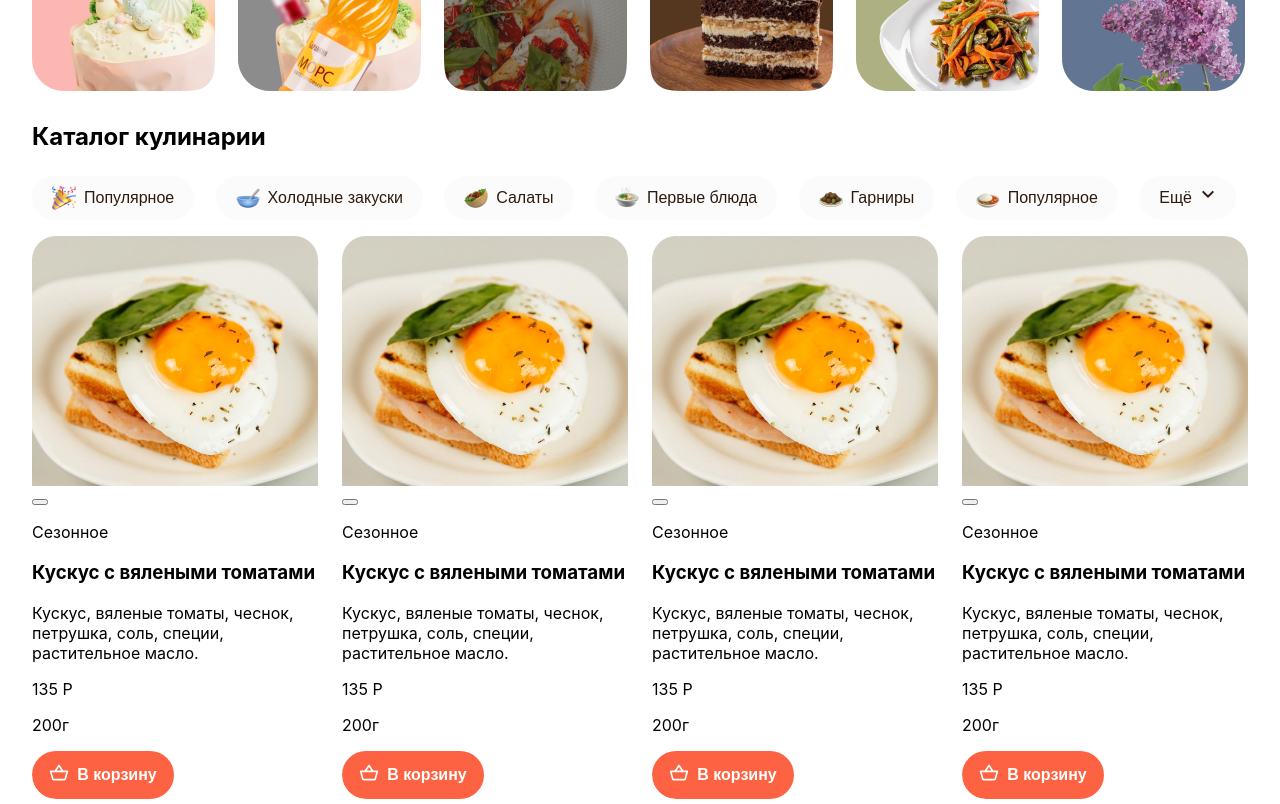
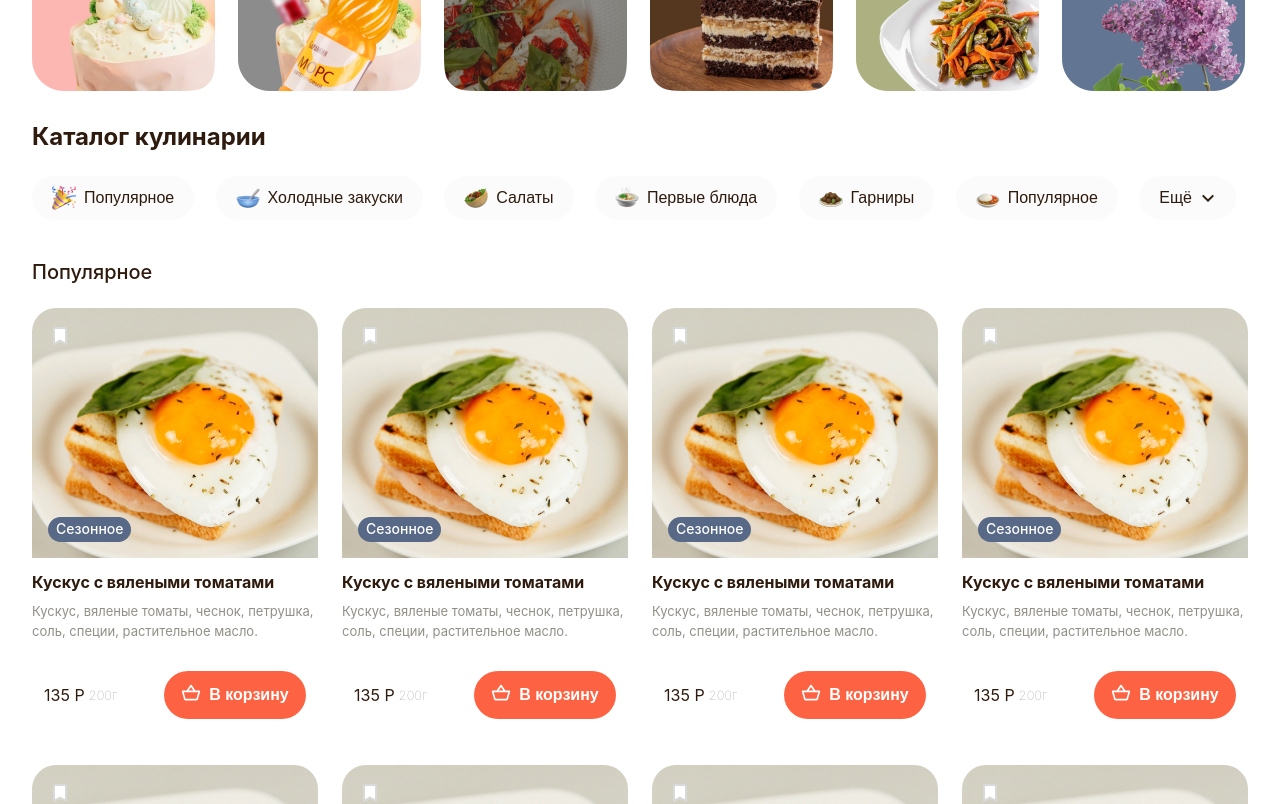
Before and after one commit to RomanAnurov/food-service, a React (Create React App) app: page /#/ in a window 1280 px wide. Shown: the part 300-1104 px from the top of the page. Built offline with nearby package versions, Linux system fonts and the light colour scheme.

Commit message:
fix Card css

```diff
--- a/src/components/Button/Button.scss
+++ b/src/components/Button/Button.scss
@@ -33,6 +33,7 @@
     border-radius: 24px;
     padding: 10px 20px;
     margin-right: 12px;
+    align-items: center;
     &:hover {
       box-shadow: 2px 2px 10px 0px #6363631A;
 
--- a/src/components/Card/Card.js
+++ b/src/components/Card/Card.js
@@ -1,33 +1,29 @@
 import React from "react";
-
+import { useState, useEffect } from "react";
 import "./Card.scss";
 
 import Button from "../Button/Button";
 
 import basketIcon from "../../images/BasketIconWhiteSvg.svg";
 
-
-
 function Card(props) {
-
   const { card } = props;
 
-
-
-   let isFavorites = "false";
+  const [isFavorites, setIsFavorites] = useState(false);
 
   const cardFavoritesButtonClassName = `card__like ${
     isFavorites && "card__like_active"
   }`;
 
   function handleFavoritesCard() {
-    if (!isFavorites) return isFavorites;
+    if (!isFavorites) {
+      setIsFavorites(true);
+    } else {
+      setIsFavorites(false);
+    }
   }
 
-
   return (
-
-
     <div className="card">
       <div className="card__container-image">
         <img className="card__image" src={card.link} alt={card.title} />
@@ -42,7 +38,7 @@ function Card(props) {
             card.stikerFon === "procenty"
               ? "card__stiker_skidka"
               : card.stikerFon === "novinka"
-              ? "card__stiker_skidka"
+              ? "card__stiker_novinka"
               : ""
           }`}
         >
@@ -51,19 +47,13 @@ function Card(props) {
       </div>
       <h3 className="card__title">{card.title}</h3>
       <p className="card__discription">{card.discription}</p>
+      <div className="card__info">
       <p className="card__price">{card.price}</p>
       <p className="card__massa">{card.massa}</p>
-      <Button isBasket="true" text="В корзину" src={basketIcon}/>
+      <Button isBasket="true" text="В корзину" src={basketIcon} />
+      </div>
     </div>
-  )
-
-
+  );
 }
 
 export default Card;
-/*return (
-  <div className="gallery__card" key={index}>
-      {imgEl}
-
-  </div>
-)*/
--- a/src/components/Card/Card.scss
+++ b/src/components/Card/Card.scss
@@ -3,14 +3,121 @@
   border-radius: 24px;
   overflow: hidden;
 
+  &__container-image {
+    position: relative;
+
+  }
+
   &__image {
 
     box-sizing: border-box;
-  width: 286px;
-  width: 100%;
-  height: 250px;
-  object-fit: cover;
+    width: 286px;
+    width: 100%;
+    height: 250px;
+    object-fit: cover;
+    cursor: pointer;
+    display: block;
+  }
+
+&__like {
+  border: none;
+  position: absolute;
+  width: 24px;
+  height: 24px;
+  top: 16px;
+  left: 16px;
+  background: url(../../images/FavouritesIconGray.svg);
   cursor: pointer;
-  display: block;
+  object-fit: contain;
+  background-repeat: no-repeat;
+  background-position: center;
+
+
+  &_active {
+    background: url(../../images/StarIconRed.svg);
+
   }
+
 }
+
+&__stiker {
+  position: absolute;
+  bottom: 16px;
+  left: 16px;
+  border-radius: 16px;
+  background-color:
+  #576987;
+  display: flex;
+  padding: 4px 8px;
+  box-sizing: border-box;
+  &_skidka {
+
+  }
+
+  &_novinka{
+
+  }
+
+}
+
+&__stiker-text {
+  font-size: 14px;
+  line-height: 1.2;
+  font-weight: 500;
+  justify-content: center;
+  align-items: center;
+  margin: 0;
+  color: #fff;
+
+}
+
+&__title {
+  margin-top: 12px;
+  margin-bottom: 8px;
+  font-size: 16px;
+  font-weight: 700;
+  color:
+  #2E1B0E;
+  line-height: 1.5;
+}
+
+&__discription {
+  margin-top: 0;
+  margin-bottom: 16px;
+  font-size: 13px;
+  font-weight: 400;
+  color:
+  #928F87;
+  line-height: 1.5;
+
+}
+
+&__info {
+  display: flex;
+  align-items: center;
+  color:
+  #2E1B0E;
+  padding: 12px;
+
+
+}
+
+&__prise {
+  font-size: 20px;
+  font-weight: 500;
+  line-height: 1.2;
+
+  margin: 0;
+
+}
+
+&__massa {
+  margin: 0 auto 0 4px;
+  font-size: 13px;
+  font-weight: 400;
+  font-weight: 1.5;
+  color: #928F87;
+
+  }
+
+}
--- a/src/components/CardList/CardList.js
+++ b/src/components/CardList/CardList.js
@@ -4,7 +4,9 @@ import "./CardList.scss";
 import { InitialCards } from "../../utils/CardList";
 import Card from "../Card/Card";
 
-function CardList() {
+function CardList(props) {
+
+  const { title } = props;
   const [cards, setCards] = useState([]);
 
   useEffect(() => {
@@ -13,11 +15,12 @@ function CardList() {
 
   return (
     <div className="card-container">
+      <h3 className="card-container__title">{title}</h3>
       <ul className="card-container__list">
         {cards.map((card) => {
           return (
             <li key={card.id}>
-              <Card card={card} />
+              <Card card={card}  />
             </li>
           );
         })}
--- a/src/components/CardList/CardList.scss
+++ b/src/components/CardList/CardList.scss
@@ -1,7 +1,12 @@
 .card-container {
-
-
-
+  &__title {
+    font-size: 20px;
+    font-weight: 500;
+    line-height: 1.2;
+    color: #2e1b0e;
+    margin-top: 40px;
+    margin-bottom: 24px;
+  }
 
   &__list {
     display: grid;
--- a/src/components/FoodDelivery/FoodDelivery.js
+++ b/src/components/FoodDelivery/FoodDelivery.js
@@ -20,7 +20,7 @@ function FoodDelivery(props) {
       <Navigation />
       <MenuGallery />
       <KatalogNavMenu />
-      <CardList   />
+      <CardList  title={"Популярное"} />
 
 
     </section>
--- a/src/components/KatalogNavMenu/KatalogNavMenu.scss
+++ b/src/components/KatalogNavMenu/KatalogNavMenu.scss
@@ -9,6 +9,7 @@
     line-height: 1.2;
     font-weight: 700;
     margin: 0;
+    color: #2e1b0e;
     @media screen and (max-width: 768px) {
       padding-top: 19px;
 
```
Also changed, not shown: src/images/FavouritesIconGray.svg (added), src/images/StarIconRed.svg (added). Lines whose indentation alone changed are shown as unchanged.
